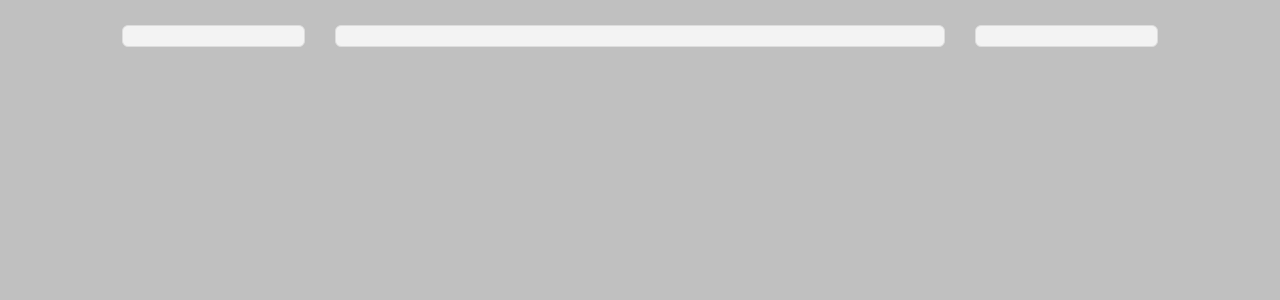
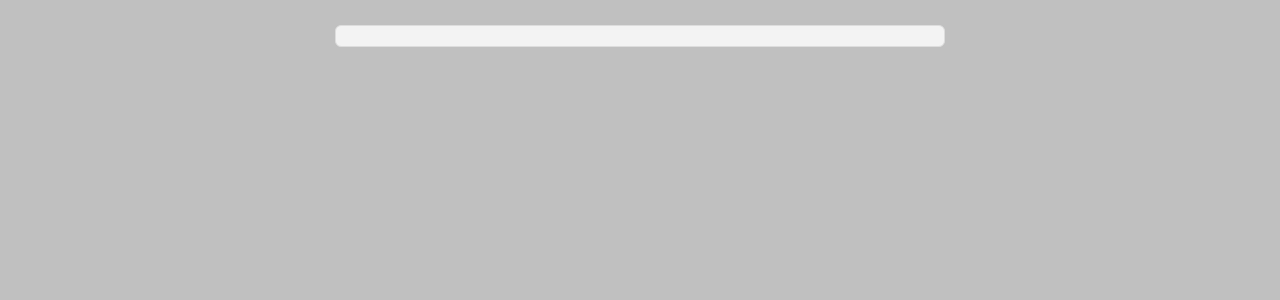
Before and after one commit to ectrimble20/FlaskProductSiteDemo, a Flask app: page /product in a window 1280 px wide. Shown: the part 56-356 px from the top of the page. Run offline with Flask 2, Linux system fonts and the light colour scheme; data that the repository does not hold is empty; some libraries are stand-ins or nearby versions.

Commit message:
working on getting category view to display, couple of tweaks to the layout as well.

```diff
--- a/productsite/templates/layout_new.html
+++ b/productsite/templates/layout_new.html
@@ -56,7 +56,7 @@
 		<div class="row">
 			<div class="col-md-1"></div>
 			<div class="col-md-2 mh-100">
-				<div class="content-section">{% block content_left %}{% endblock content_left %}</div>
+				{% block content_left %}{% endblock content_left %}
 			</div>
 			<div class="col-md-6">
 				<div class="content-section">
@@ -67,7 +67,7 @@
 				</div>
 			</div>
 			<div class="col-md-2 mh-100">
-				<div class="content-section">{% block content_right %}{% endblock content_right %}</div>
+				{% block content_right %}{% endblock content_right %}
 			</div>
 			<div class="col-md-1"></div>
 		</div>
--- a/productsite/templates/product/list.html
+++ b/productsite/templates/product/list.html
@@ -4,7 +4,7 @@
         <article class="media content-section">
           <div class="media-body">
             <div class="article-metadata">
-                <span class="badge badge-secondary">{{ product.category.description }}</span>
+                <a href="{{ url_for('products', c=product.category.id) }}"><span class="badge badge-secondary">{{ product.category.description }}</span></a>
               <a class="mr-2" href="{{ url_for('products.show_product', product_id=product.id) }}">{{ product.title }}</a>
             </div>
             <p class="article-content">{{ product.description }}</p>
--- a/productsite/templates/product/view.html
+++ b/productsite/templates/product/view.html
@@ -3,7 +3,7 @@
     <article class="media content-section">
       <div class="media-body">
         <div class="article-metadata">
-            <span class="badge badge-secondary">{{ product.category.description }}</span>
+            <a href="{{ url_for('products', c=product.category.id) }}"><span class="badge badge-secondary">{{ product.category.description }}</span></a>
           <a class="mr-2" href="{{ url_for('products.show_product', product_id=product.id) }}">{{ product.title }}</a>
         </div>
         <p class="article-content">{{ product.description }}</p>
```
